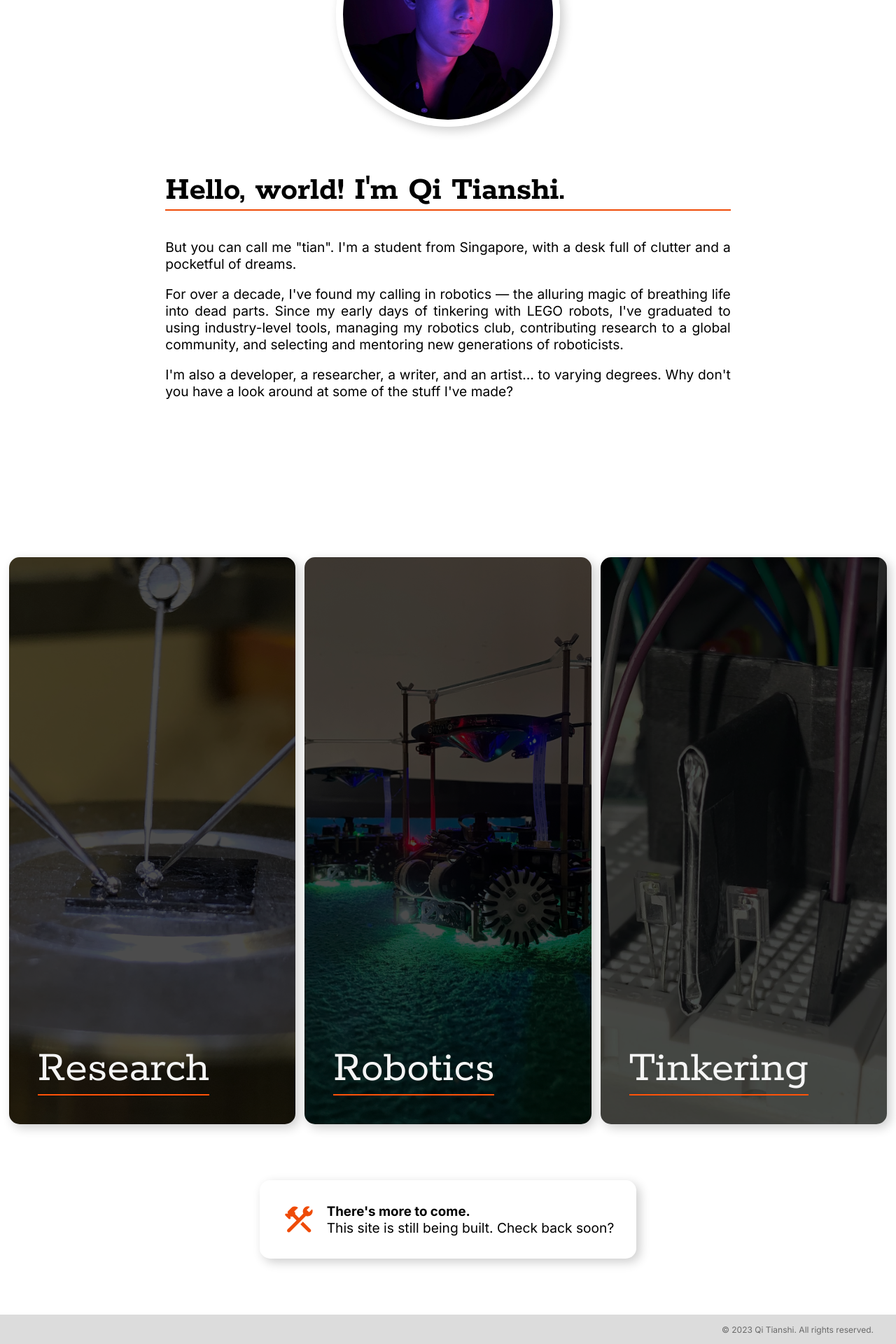
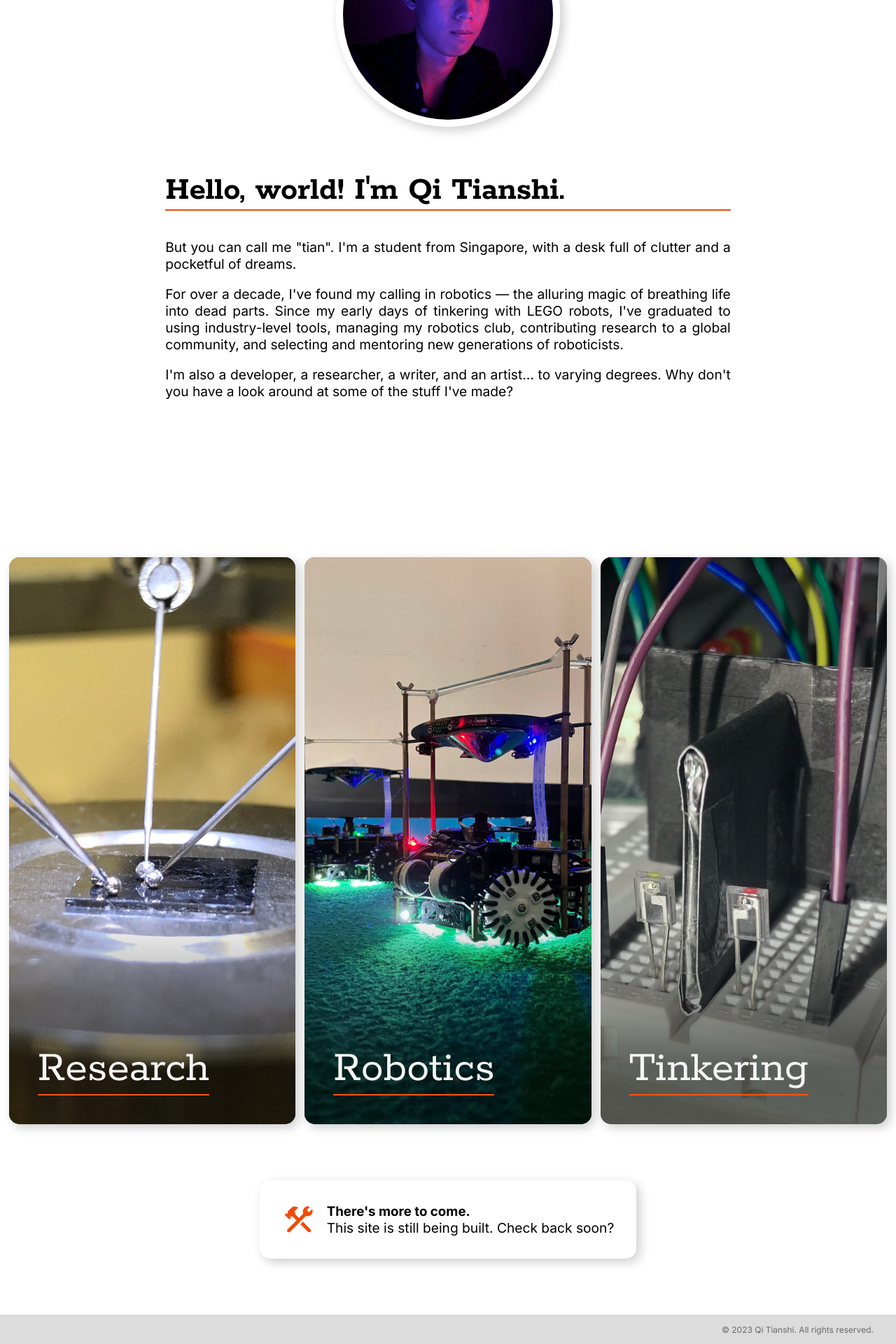
Before and after one commit to qitianshi/qitianshi.com, a Jekyll site: the page built from index.html, in a window 1280 px wide. Shown: the part 1264-3184 px from the top of the page at 70% size. Built offline with Jekyll 4.4.1, drawn with Linux system fonts in a browser that asks for light colours.

Commit message:
Brighten up project card images with gradient

```diff
--- a/assets/styles/home.scss
+++ b/assets/styles/home.scss
@@ -88,6 +88,28 @@
         font-weight: normal;
     }
 
+    .c-stacked-banner__background {
+        filter: none;
+    }
+
+    // Applies a legibility gradient over the image.
+    &__background-container::after {
+
+        // An empty block that fills its container.
+        content: '';
+        position: absolute;
+        left: 0;
+        top: 0;
+        width: 100%;
+        height: 100%;
+        display: block;
+
+        // Applies a gradient. The stops are defined to to ensure legibility at
+        // all screen sizes.
+        background: linear-gradient(to top, rgba(0, 0, 0, 0.6) 10%, transparent calc(4em + 30%));
+
+    }
+
 }
 
 // Changes to column layout in mobile versions. 1000px is the size at which the
--- a/index.html
+++ b/index.html
@@ -47,7 +47,10 @@ custom_stylesheet: "/assets/styles/home.css"
 
         <div class="project-card o-card-container u-shadow u-shadow--hoverable c-stacked-banner">
 
-            <img src="{{ project.image_src }}" class="c-stacked-banner__background" alt="{{ project.image_alt }}">
+            <!-- A legibility gradient is applied over the image using a pseudo-element. -->
+            <div class="project-card__background-container c-stacked-banner__background">
+                <img src="{{ project.image_src }}" class="c-stacked-banner__background" alt="{{ project.image_alt }}">
+            </div>
 
             <div class="c-stacked-banner__content c-stacked-banner__content--bottom-leading">
                 <p class="c-stacked-banner__heading">{{ project.title }}</p>
```
